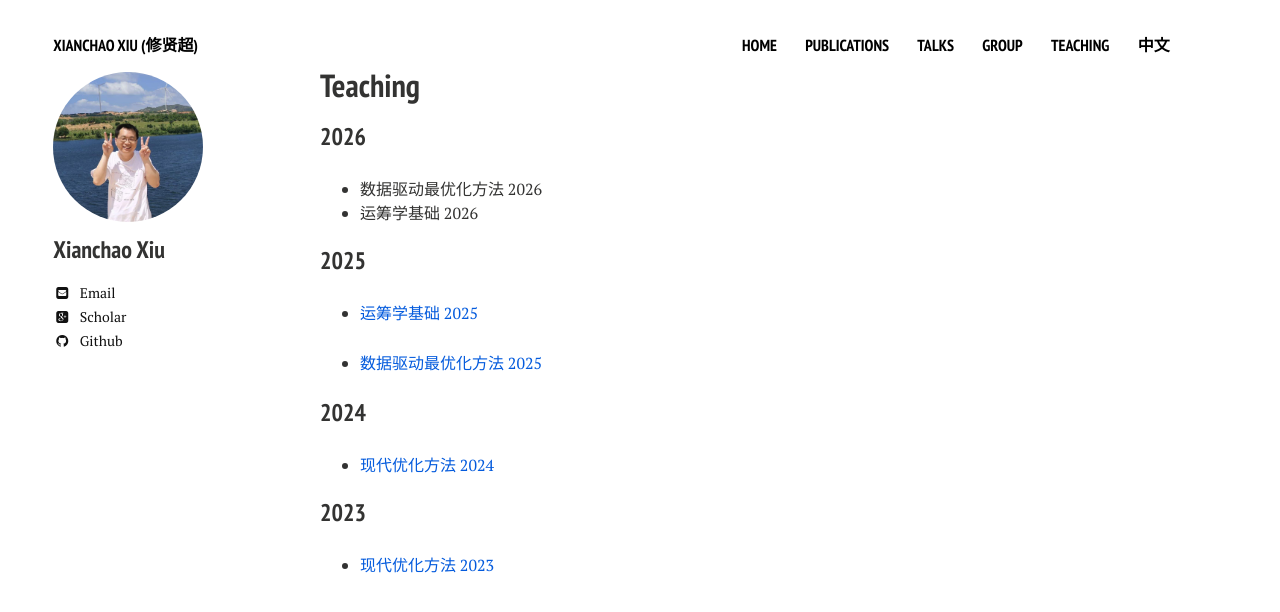
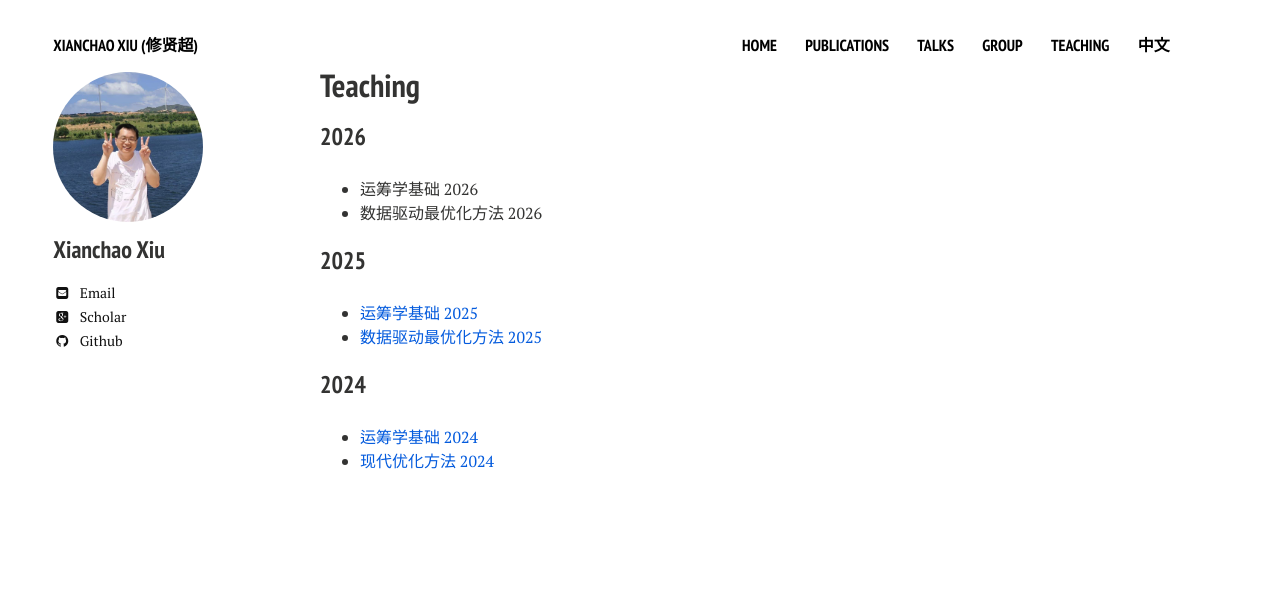
Before and after one commit to xianchaoxiu/xianchaoxiu.github.io, a Jekyll site: the page built from teaching/index.md, in a window 1280 px wide. Shown: the top 612 px of the page. Built offline with Jekyll 4.4.1, drawn with Linux system fonts in a browser that asks for light colours; nearby versions of some CDN libraries.

Commit message:
Update index.md

```diff
--- a/teaching/index.md
+++ b/teaching/index.md
@@ -8,23 +8,14 @@ share: false
 ---
 
 ### 2026
-
+* 运筹学基础 2026 <br>
 * 数据驱动最优化方法 2026 <br>
-* 运筹学基础 2026 <br>
-
 
 ### 2025
-
 * <a href="https://xianchaoxiu.github.io/chinese/course/OR/2025" class="textlink" target="_blank"> 运筹学基础 2025 </a><br>
-
 * <a href="https://xianchaoxiu.github.io/chinese/course/OPT/2025" class="textlink" target="_blank"> 数据驱动最优化方法 2025 </a><br>
 
 
 ### 2024
-
+* <a href="https://xianchaoxiu.github.io/chinese/course/OR/2024" class="textlink" target="_blank"> 运筹学基础 2024 </a><br>
 * <a href="https://xianchaoxiu.github.io/chinese/course/OPT/2024" class="textlink" target="_blank"> 现代优化方法 2024 </a><br>
-
-
-### 2023
-
-* <a href="https://xianchaoxiu.github.io/chinese/course/OPT/2023" class="textlink" target="_blank"> 现代优化方法 2023 </a><br>
```
